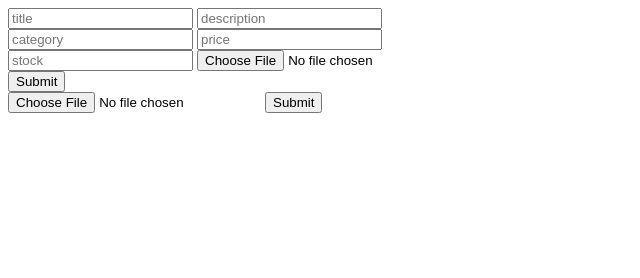
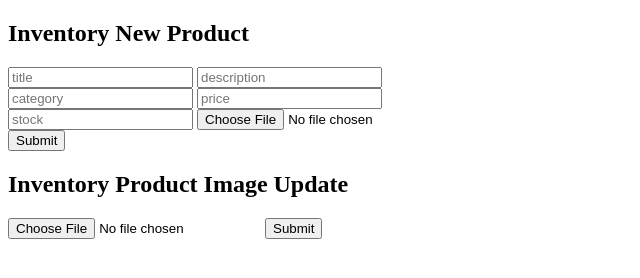
Before and after one commit to hallucinogenizer/Apnay-Rung-Backend, a website: page views/fileupload.html in a window 1280 px wide. Shown: the whole page, without its empty margins (0-640 px from the left). Drawn offline with Linux system fonts and the light colour scheme.

Commit message:
added headings to fileupload.html

```diff
--- a/views/fileupload.html
+++ b/views/fileupload.html
@@ -10,7 +10,7 @@
     </head>
     <body>
 
-
+        <h2>Inventory New Product</h2>
         <form id='form' action='https://apnay-rung-api.herokuapp.com/inventory/new' method="post" enctype="multipart/form-data">
             <input type="text" name="title" id="title" placeholder="title">
             <input type="text" name="description" id="description" placeholder="description"><br>
@@ -25,7 +25,7 @@
 
 
 
-
+        <h2>Inventory Product Image Update</h2>
         <form id='form2' action='https://apnay-rung-api.herokuapp.com/inventory/update/image/3' method="post" enctype="multipart/form-data">
             <input type="file" name="image">
             <input type="submit">
```
